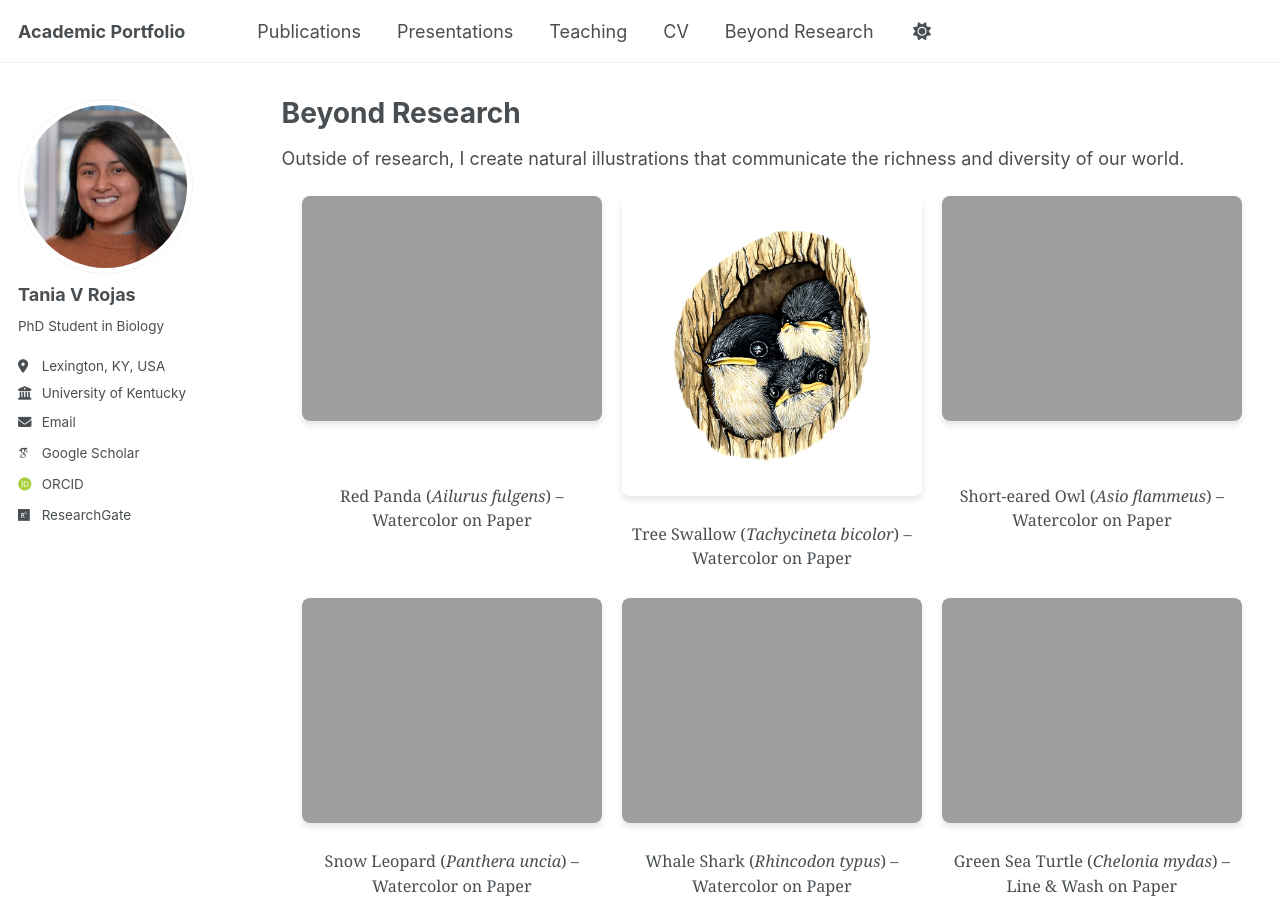
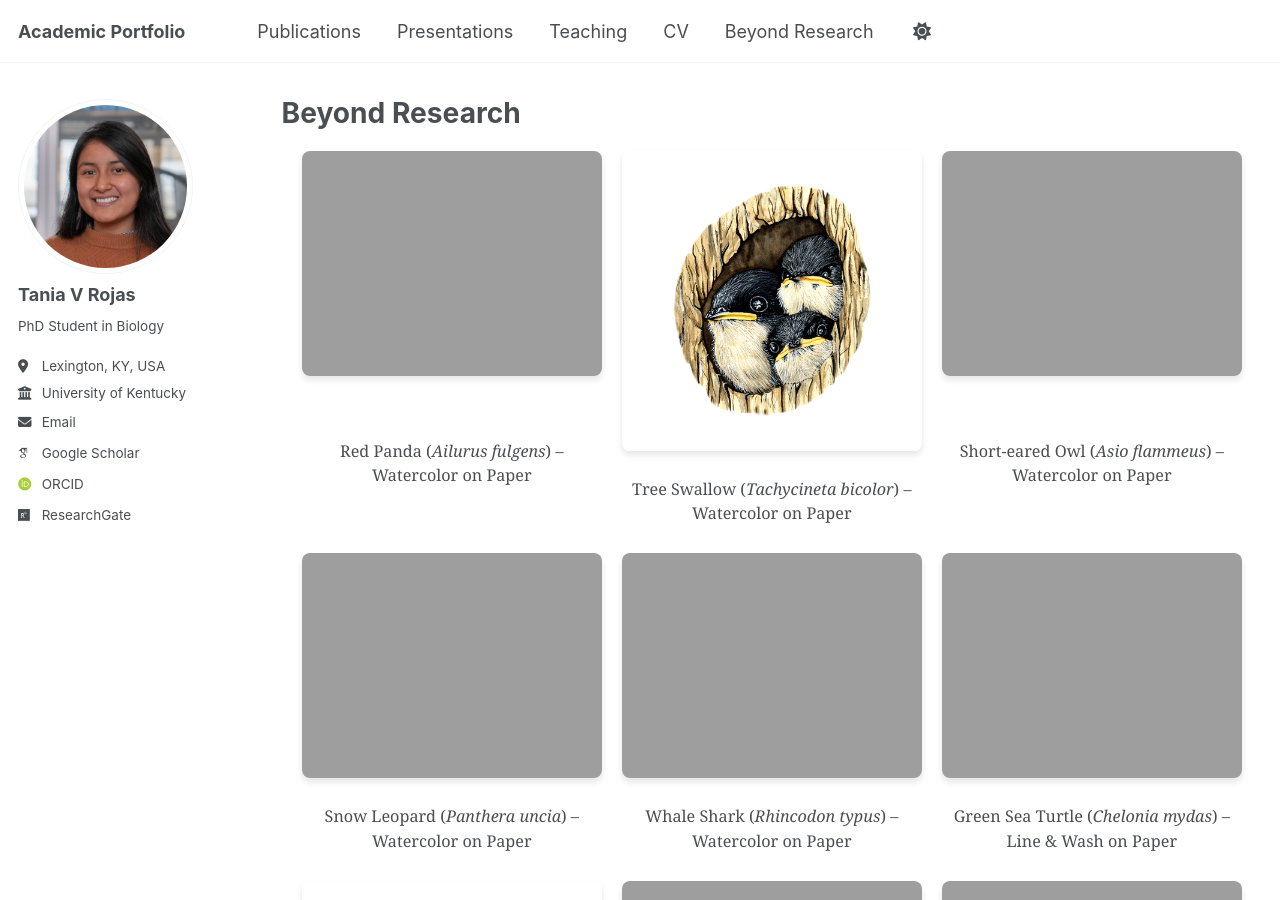
Before and after one commit to taniarojasc/taniarojasc.github.io, a Jekyll site: the page built from _pages/beyond-research.html, in a window 1280 px wide and 900 px high. Built offline with Jekyll 4.4.1, drawn with Linux system fonts in a browser that asks for light colours; some web fonts are replaced; a script that is not in the unit is left out.

Commit message:
Update beyond-research.html

```diff
--- a/_pages/beyond-research.html
+++ b/_pages/beyond-research.html
@@ -6,7 +6,7 @@ author_profile: true
 ---
 
 
-  <p>Outside of research, I create natural illustrations that communicate the richness and diversity of our world.</p>
+  <p></p>
 
   <div class="gallery">
     <figure>
```
